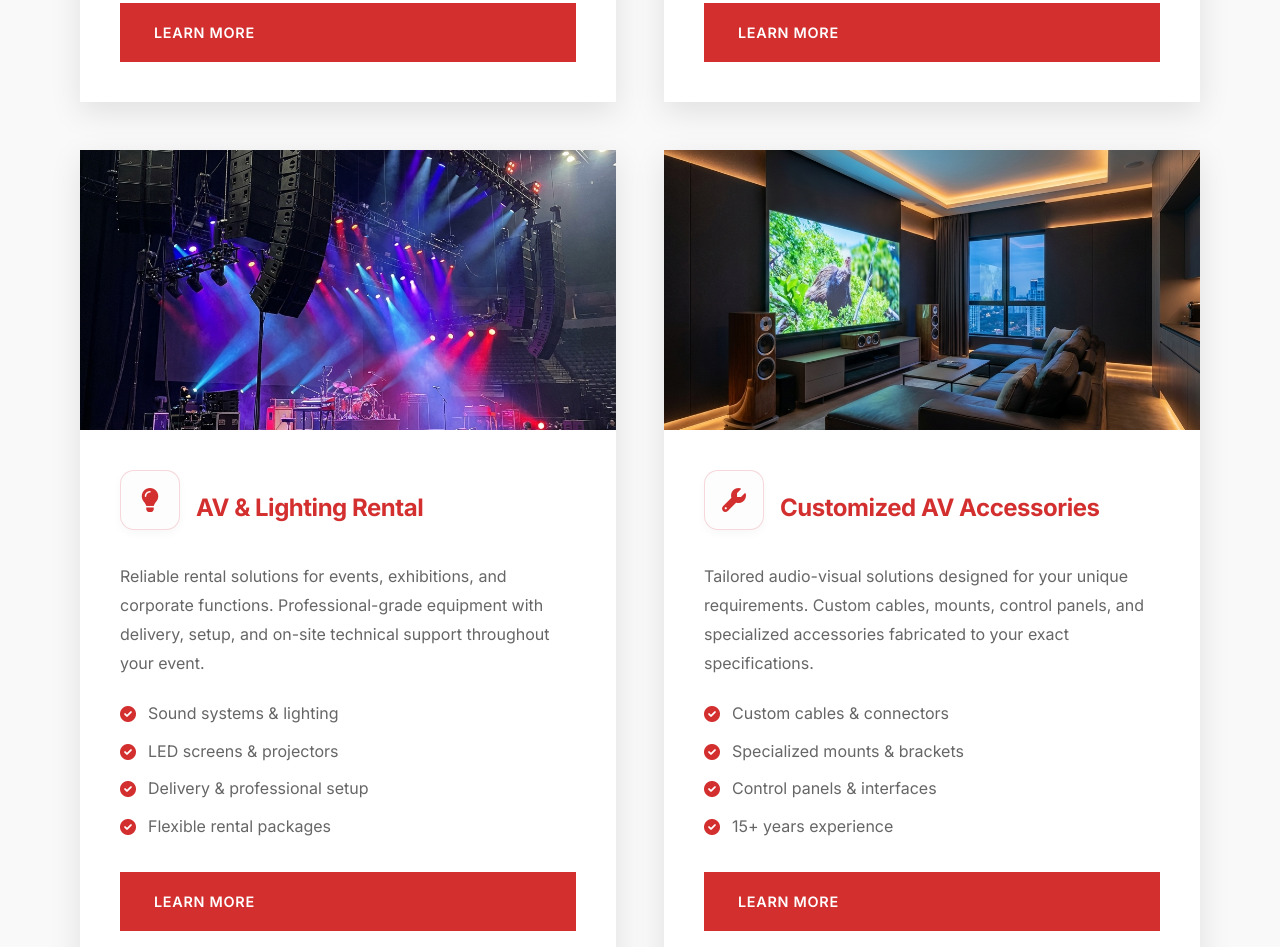
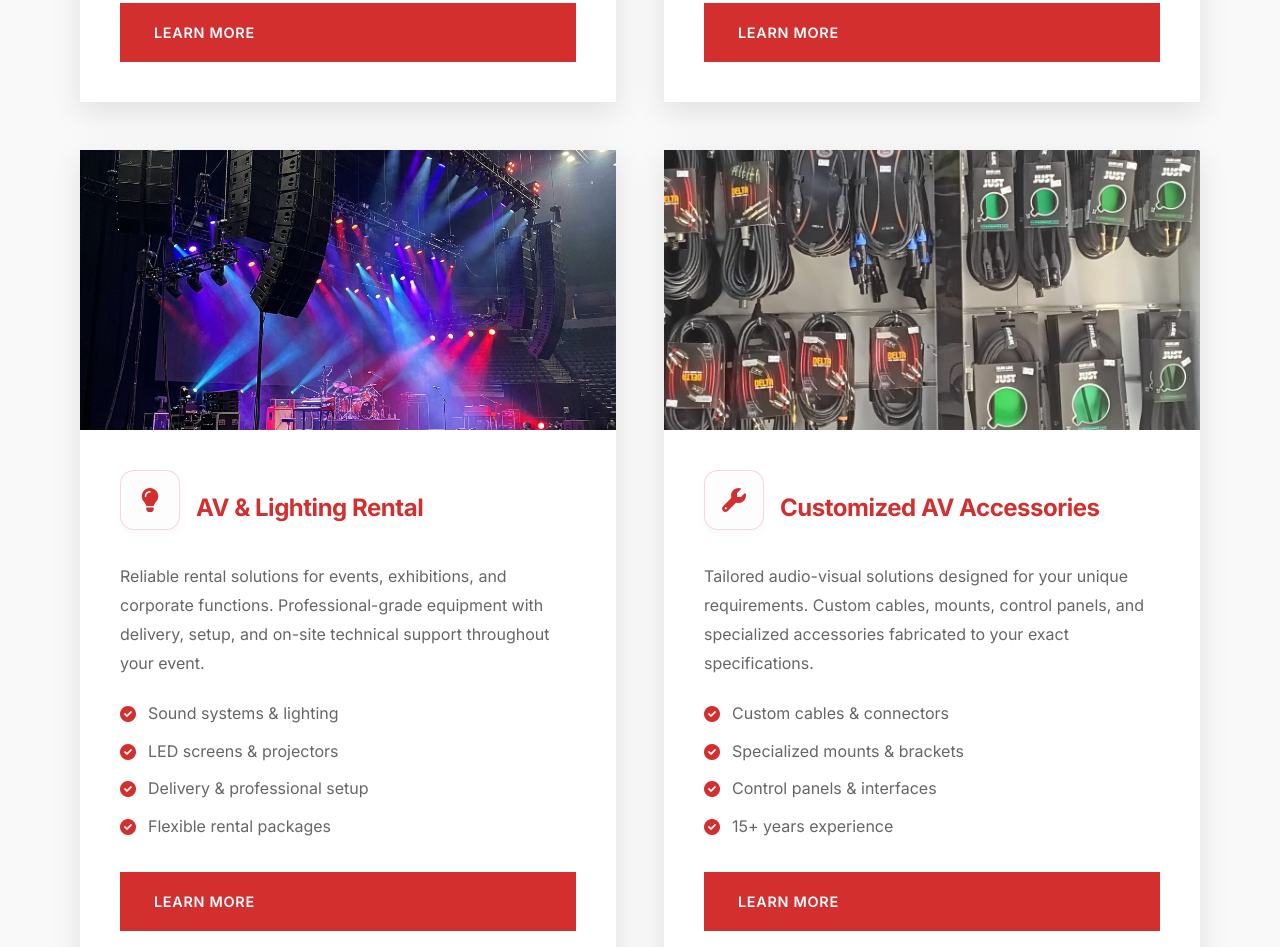
Before and after one commit to Fazilfazi991/audipro, a website: page services.html in a window 1280 px wide. Shown: the part 1396-2343 px from the top of the page. Drawn offline with Linux system fonts and the light colour scheme.

Commit message:
Update Customized AV Accessories cover photo in services.html

```diff
--- a/services.html
+++ b/services.html
@@ -178,7 +178,7 @@
                 <!-- Customized AV Accessories -->
                 <div class="card"
                     style="padding: 0; overflow: hidden; border: none; box-shadow: 0 10px 30px rgba(0,0,0,0.1); transition: transform 0.3s ease;">
-                    <img src="assets/custom.png" alt="Customized AV Accessories"
+                    <img src="assets/accessories demo.jpeg" alt="Customized AV Accessories"
                         style="height: 280px; width: 100%; object-fit: cover;">
                     <div style="padding: 2.5rem;">
                         <div style="display: flex; align-items: center; gap: 1rem; margin-bottom: 1rem;">
```
Also changed, not shown: assets/accessories demo.jpeg (added).
